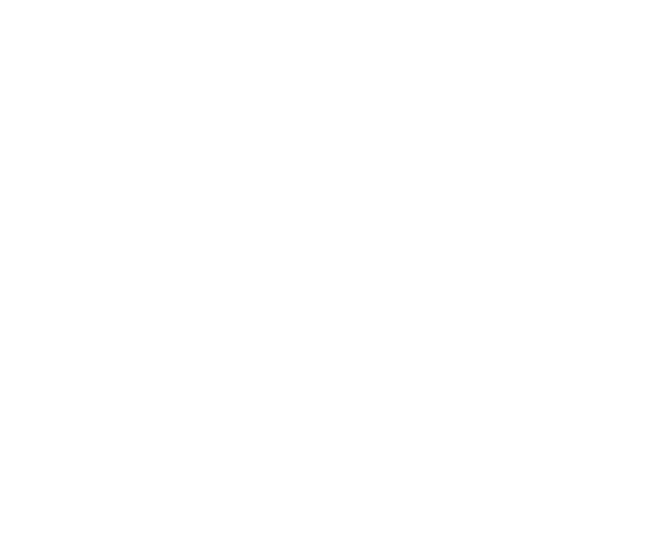
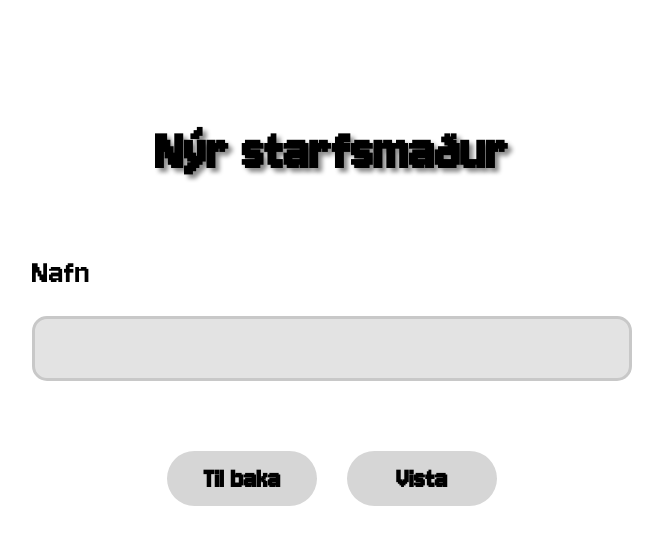
Before and after one commit to Treborralj/Radapalooza2, a plain HTML site: page sidur/nyrstarfsmadur.html in a window 1280 px wide. Shown: the whole page, without its empty margins (308-971 px from the left). Drawn offline with Linux system fonts and the light colour scheme; files that its build step writes are made by us from their sources.

Commit message:
sögu síða og nýrstarfsmaður síða búinn

```diff
--- a/sidur/nyrstarfsmadur.html
+++ b/sidur/nyrstarfsmadur.html
@@ -4,9 +4,41 @@
     <meta charset="UTF-8">
     <meta name="viewport" content="width=device-width, initial-scale=1.0">
     <title>Nýr starfsmaður</title>
-    <link rel="stylesheet" href="style.css">
+    <link rel="stylesheet" href="../style.css">
 </head>
+
 <body>
+
+<main class="worker-form-container">
+
+    <h1 class="page-title">Nýr starfsmaður</h1>
+
+    <form class="worker-form">
+
+        <label for="workerName">Nafn</label>
+
+        <input
+                type="text"
+                id="workerName"
+                name="workerName"
+                autocomplete="off"
+        >
+
+        <div class="button-row">
+
+            <a href="../index.html" class="back-button">
+                Til baka
+            </a>
+
+            <button type="submit" class="save-button">
+                Vista
+            </button>
+
+        </div>
+
+    </form>
+
+</main>
 
 </body>
 </html>
--- a/style.css
+++ b/style.css
@@ -25,16 +25,28 @@
     font-family: inherit;
 }
 
-button{
+button {
     border: none;
     background: #d6d6d6;
     border-radius: 40px;
     color: black;
     cursor: pointer;
+
     display: flex;
     justify-content: center;
     align-items: center;
 }
+
+button:hover {
+    background: #bfbfbf;
+}
+
+a {
+    text-decoration: none;
+    color: black;
+}
+
+/* ---------- Home page ---------- */
 
 .home-container {
     margin-top: 60px;
@@ -44,11 +56,6 @@
     flex-direction: column;
     align-items: center;
 }
-
-button:hover{
-    background: #bfbfbf;
-}
-
 
 h1 {
     font-size: 70px;
@@ -82,11 +89,6 @@
     }
 }
 
-a {
-    text-decoration: none;
-    color: black;
-}
-
 .main-button {
     width: 350px;
     height: 85px;
@@ -104,26 +106,27 @@
     margin-bottom: 40px;
 }
 
-
 .small-buttons {
     width: 100%;
+
     display: flex;
     justify-content: space-between;
 }
 
-
 .small-button {
     width: 210px;
     height: 50px;
+
     background: #d6d6d6;
     border-radius: 30px;
+
     display: flex;
     justify-content: center;
     align-items: center;
+
     font-size: 20px;
     font-weight: bold;
 }
-
 
 .main-button:hover,
 .small-button:hover {
@@ -131,70 +134,150 @@
     cursor: pointer;
 }
 
+/* ---------- History page ---------- */
+
 .history-container {
     min-height: 100vh;
     padding: 70px 80px 80px;
+
     display: flex;
     flex-direction: column;
     align-items: center;
 }
-
 
 .date {
     font-size: 65px;
     margin-bottom: 70px;
 }
 
-
 .entrances {
-    width: 100%;
+    width: 700px;
 
     display: grid;
     grid-template-columns: 1fr 1fr;
     row-gap: 45px;
 }
 
-
 .entrance {
     text-align: center;
-
-    font-size: 32px;
+    font-size: 25px;
     font-weight: bold;
 }
-
 
 .entrance span {
     display: block;
 }
 
-
 .entrance p {
     margin: 0;
 }
 
+.navigation {
+    display: flex;
+    justify-content: center;
+    align-items: center;
+    gap: 30px;
 
-.navigation {
-    width: 700px;
-    display: flex;
-    justify-content: space-between;
+    margin-top: 60px;
     margin-bottom: 60px;
-    margin-top: 60px;
 }
 
+.nav-button {
+    width: 100px;
+    height: 50px;
 
-.nav-button {
-    width: 120px;
-    height: 60px;
-    font-size: 36px;
+    font-size: 25px;
+    font-weight: bold;
 }
-
 
 .date-button {
     width: 280px;
-    height: 60px;
-    font-size: 32px;
+    height: 50px;
+
+    font-size: 25px;
+    font-weight: bold;
 }
 
-.date {
-    font-size: 65px;
+/* ---------- New worker page ---------- */
+
+.worker-form-container {
+    width: 800px;
+    min-height: 100vh;
+    padding-top: 80px;
+
+    display: flex;
+    flex-direction: column;
+    align-items: center;
 }
+
+.page-title {
+    font-size: 60px;
+    margin-bottom: 70px;
+}
+
+.worker-form {
+    width: 600px;
+
+    display: flex;
+    flex-direction: column;
+    align-items: flex-start;
+}
+
+.worker-form label {
+    font-size: 35px;
+    margin-bottom: 25px;
+}
+
+.worker-form input {
+    width: 100%;
+    height: 65px;
+
+    background: #e3e3e3;
+    border: 3px solid #c8c8c8;
+    border-radius: 15px;
+
+    font-size: 35px;
+    padding: 0 20px;
+    outline: none;
+
+    margin-bottom: 70px;
+
+    transition:
+            border-color 0.2s ease,
+            box-shadow 0.2s ease;
+}
+
+.worker-form input:focus {
+    border-color: #a0a0a0;
+    box-shadow: 0 0 10px rgba(0,0,0,0.15);
+}
+
+.button-row {
+    width: 100%;
+
+    display: flex;
+    justify-content: center;
+    gap: 30px;
+}
+
+.back-button,
+.save-button {
+    width: 150px;
+    height: 55px;
+
+    font-size: 30px;
+    font-weight: bold;
+}
+
+.back-button {
+    background: #d6d6d6;
+    border-radius: 40px;
+
+    display: flex;
+    justify-content: center;
+    align-items: center;
+}
+
+.back-button:hover {
+    background: #bfbfbf;
+}
```
Also changed, not shown: sidur/saga.html (+1 -0 lines).
